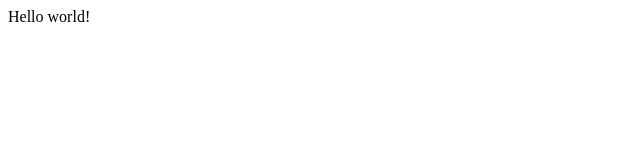
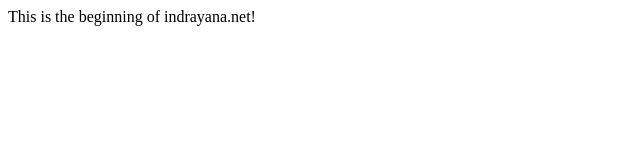
Before and after one commit to made-indrayana/indrayana-net, a Gatsby site: page / in a window 1280 px wide. Shown: the whole page, without its empty margins (0-640 px from the left). Built offline with nearby package versions, Linux system fonts and the light colour scheme; Gatsby itself is replaced by a stand-in of ours.

Commit message:
Changed initial hello world message

```diff
--- a/src/pages/index.js
+++ b/src/pages/index.js
@@ -1,5 +1,5 @@
 import React from "react"
 
 export default function Home() {
-  return <div>Hello world!</div>
+  return <div>This is the beginning of indrayana.net!</div>
 }
```
